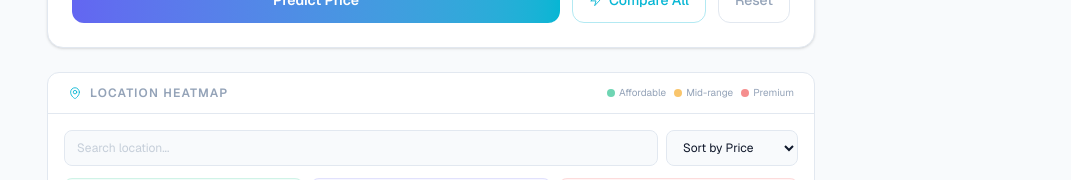
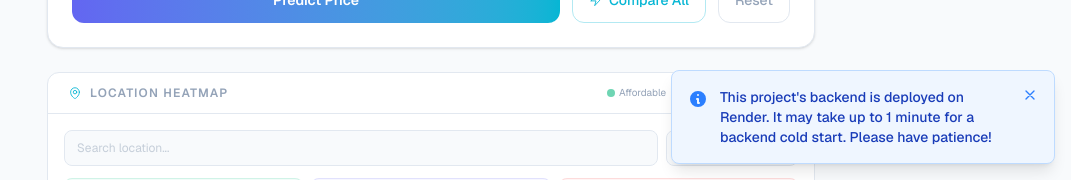
Before and after one commit to z-lovejeet/house-prediction, a Next.js app in the folder frontend/: page / in a window 1280 px wide. Shown: the part 620-800 px from the top of the page, without its empty margins (209-1280 px from the left). Built offline with nearby package versions, Linux system fonts and the light colour scheme; no server answers.

Commit message:
Added a cold start backend popup

```diff
--- /dev/null
+++ b/frontend/app/components/RenderNotice.js
@@ -0,0 +1,39 @@
+"use client";
+
+import { useState, useEffect } from "react";
+
+export default function RenderNotice() {
+  const [isVisible, setIsVisible] = useState(false);
+
+  useEffect(() => {
+    // Show the popup after a short delay so it animates in
+    const timer = setTimeout(() => {
+      setIsVisible(true);
+    }, 1000);
+    return () => clearTimeout(timer);
+  }, []);
+
+  if (!isVisible) return null;
+
+  return (
+    <div className="fixed bottom-4 right-4 max-w-sm w-full bg-blue-50 border border-blue-200 text-blue-800 p-4 rounded-lg shadow-lg z-50 flex items-start gap-3 animate-in slide-in-from-bottom-5">
+      <div className="flex-shrink-0 mt-0.5">
+        <svg xmlns="http://www.w3.org/2000/svg" className="h-5 w-5 text-blue-500" viewBox="0 0 20 20" fill="currentColor">
+          <path fillRule="evenodd" d="M18 10a8 8 0 11-16 0 8 8 0 0116 0zm-7-4a1 1 0 11-2 0 1 1 0 012 0zM9 9a1 1 0 000 2v3a1 1 0 001 1h1a1 1 0 100-2v-3a1 1 0 00-1-1H9z" clipRule="evenodd" />
+        </svg>
+      </div>
+      <div className="flex-1 text-sm font-medium">
+        This project&apos;s backend is deployed on Render. It may take up to 1 minute for a backend cold start. Please have patience!
+      </div>
+      <button
+        onClick={() => setIsVisible(false)}
+        className="text-blue-500 hover:text-blue-700 focus:outline-none flex-shrink-0"
+        aria-label="Close"
+      >
+        <svg xmlns="http://www.w3.org/2000/svg" className="h-4 w-4" fill="none" viewBox="0 0 24 24" stroke="currentColor" strokeWidth={2}>
+          <path strokeLinecap="round" strokeLinejoin="round" d="M6 18L18 6M6 6l12 12" />
+        </svg>
+      </button>
+    </div>
+  );
+}
--- a/frontend/app/layout.js
+++ b/frontend/app/layout.js
@@ -19,6 +19,8 @@ export const metadata = {
   keywords: ["house price", "prediction", "bengaluru", "machine learning"],
 };
 
+import RenderNotice from "./components/RenderNotice";
+
 export default function RootLayout({ children }) {
   return (
     <html
@@ -27,6 +29,7 @@ export default function RootLayout({ children }) {
     >
       <body className="min-h-full flex flex-col bg-background text-foreground">
         {children}
+        <RenderNotice />
       </body>
     </html>
   );
```
